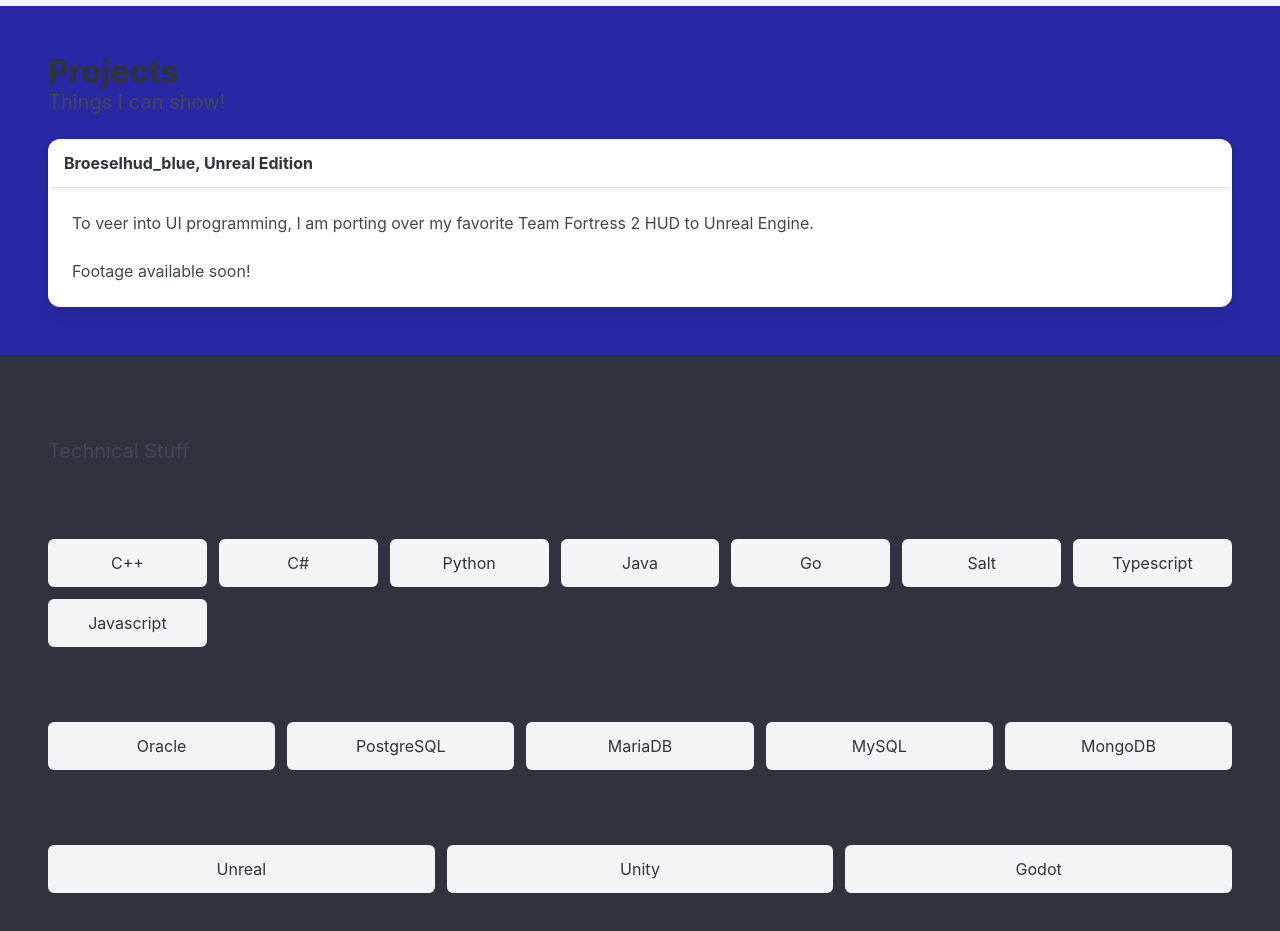
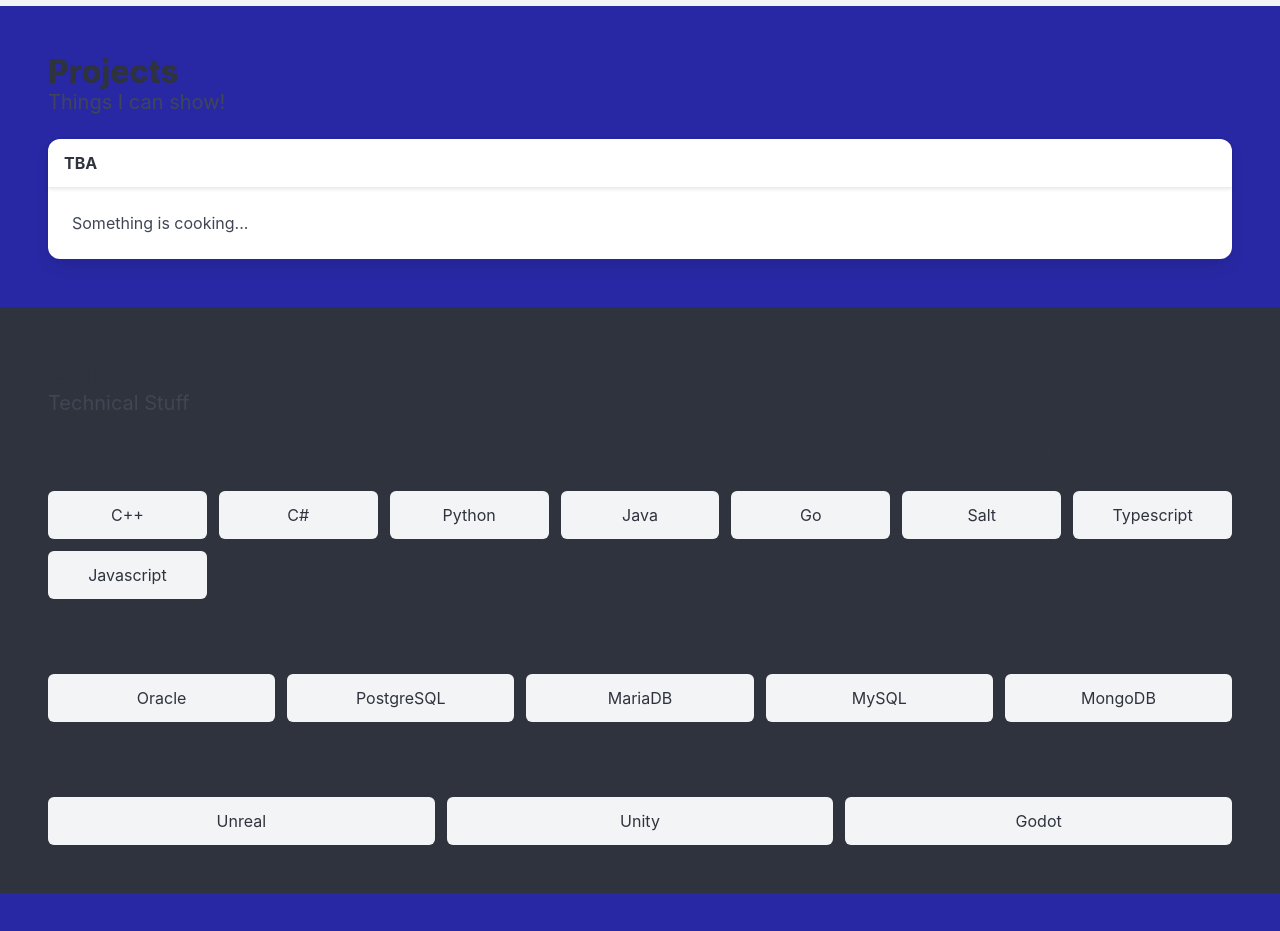
Before and after one commit to OliRac/olirac.github.io, a plain HTML site: page index.html in a window 1280 px wide. Shown: the part 840-1771 px from the top of the page. Drawn offline with nearby package versions, Linux system fonts and the light colour scheme.

Commit message:
Update index.html

```diff
--- a/index.html
+++ b/index.html
@@ -94,13 +94,11 @@
 
         <div class="card">
             <header class="card-header">
-                <p class="card-header-title has-text-right">Broeselhud_blue, Unreal Edition</p>
+                <p class="card-header-title has-text-right">TBA</p>
             </header>
             <div class="card-content">
                 <div class="content">
-                    To veer into UI programming, I am porting over my favorite Team Fortress 2 HUD to Unreal Engine.
-                    <br><br>
-                    Footage available soon!
+                    Something is cooking...
                 </div>
             </div>
         </div>
```
